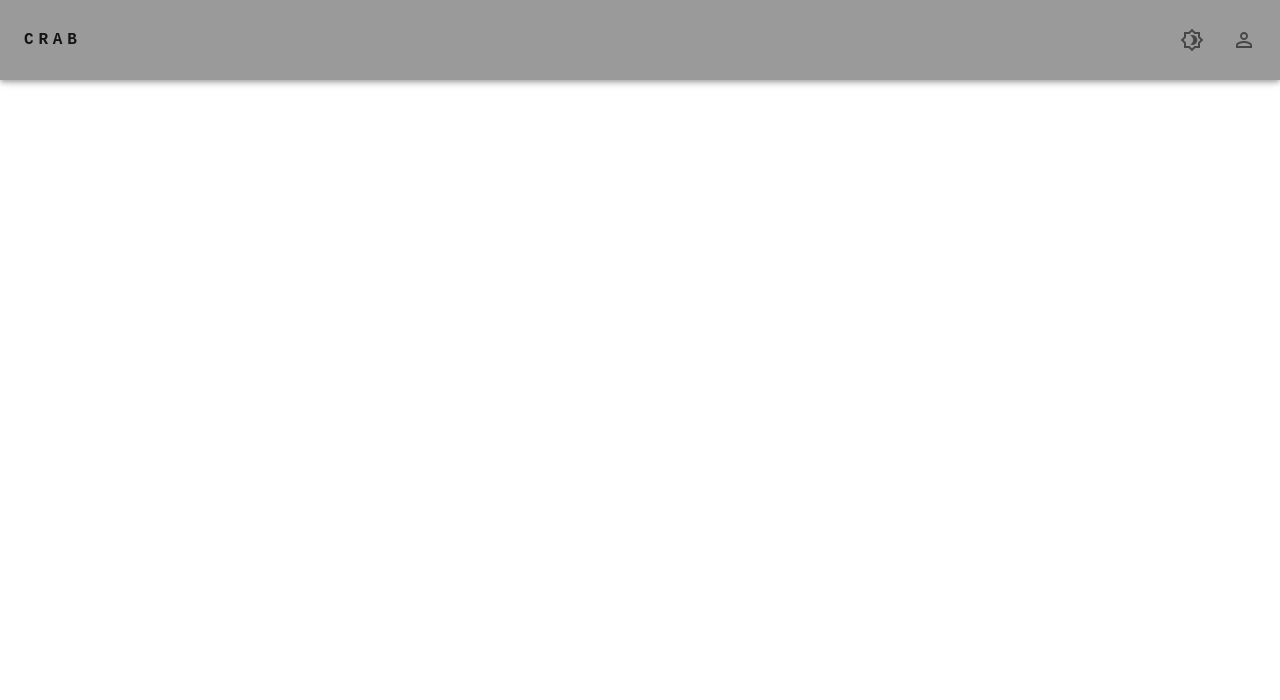
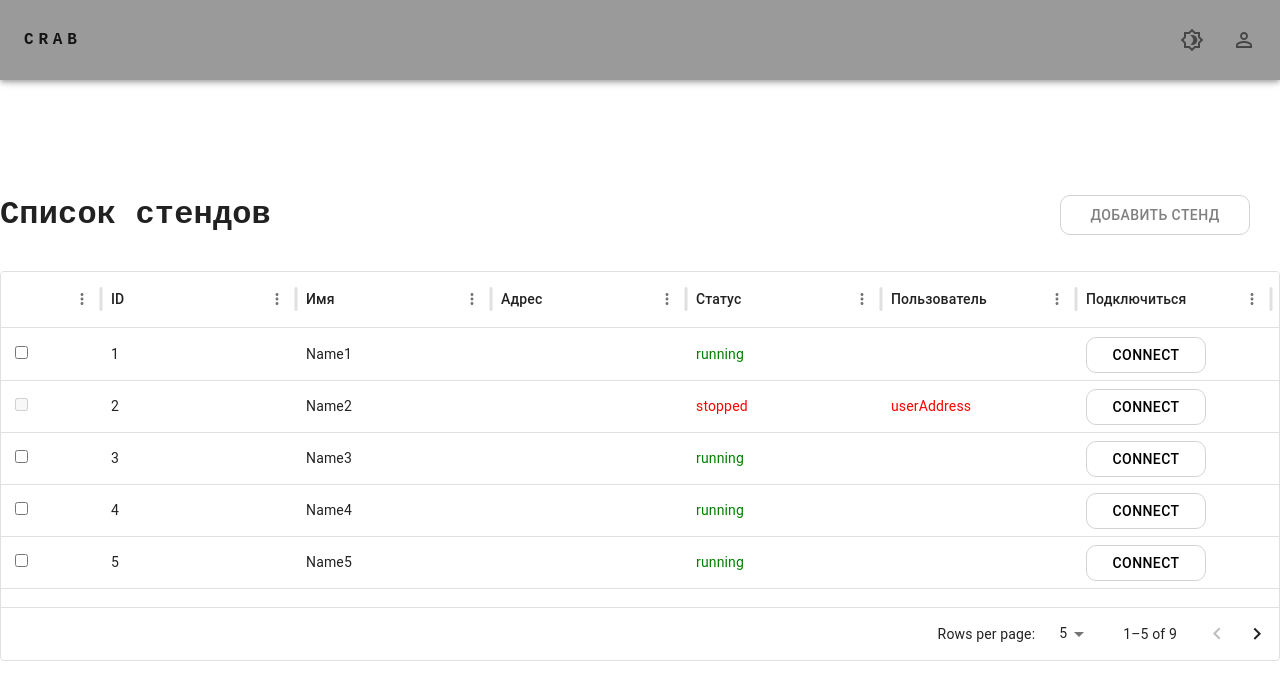
Before and after one commit to KristinaSapega/hh-project, a React (Vite) app in the folder frontend/: page / in a window 1280 px wide. Shown: the top 700 px of the page. Built offline with nearby package versions, Linux system fonts and the light colour scheme.

Commit message:
create mainPage

```diff
--- a/frontend/package.json
+++ b/frontend/package.json
@@ -17,6 +17,7 @@
     "@emotion/styled": "^11.11.0",
     "@mui/icons-material": "^5.15.14",
     "@mui/material": "^5.15.14",
+    "@mui/x-data-grid": "^7.1.0",
     "react": "^18.2.0",
     "react-dom": "^18.2.0",
     "react-router-dom": "^6.22.3"
@@ -34,7 +35,7 @@
     "lint-staged": "^15.2.2",
     "prettier": "^3.2.5",
     "typescript": "^5.2.2",
-    "vite": "^5.2.0"
+    "vite": "^5.2.7"
   },
   "lint-staged": {
     "**/*.{ts,tsx}": [
--- a/frontend/src/App.tsx
+++ b/frontend/src/App.tsx
@@ -6,6 +6,7 @@ import { createTheme, CssBaseline, Box } from '@mui/material';
 
 import Header from './components/Header';
 import Login from './pages/Login';
+import MainPage from './pages/MainPage';
 
 import { routes } from './routes/routes';
 
@@ -44,7 +45,7 @@ const App = () => {
         >
           <Header toggleTheme={toggleTheme} mode={mode} />
           <Routes>
-            <Route path={routes.main} element={<></>} />
+            <Route path={routes.main} element={<MainPage/>} />
             <Route path={routes.login} element={<Login />} />
             <Route path={routes.stand} element={<></>} />
             <Route path="*" element={<></>} />
--- /dev/null
+++ b/frontend/src/pages/MainPage.tsx
@@ -0,0 +1,172 @@
+import { FC } from "react";
+import { useState } from "react";
+import { DataGrid, GridColDef, GridCellParams } from '@mui/x-data-grid';
+import Tooltip from '@mui/material/Tooltip';
+import { Link } from 'react-router-dom';
+import Button from '@mui/material/Button';
+import { useTheme } from '@mui/material/styles';
+import MenuItem from '@mui/material/MenuItem';
+import Menu from '@mui/material/Menu';
+
+
+
+const columns: GridColDef[] = [
+
+  {
+    field: 'checkbox',
+    headerName: '', width: 100,
+    renderCell: (params: GridCellParams) => {
+
+      const isDisabled = params.row.Status !== 'running';
+      const [checked, setChecked] = useState(false);
+      const handleChange = () => {
+        if (isDisabled) return;
+        setChecked(!checked);
+      };
+      const checkboxStyle = isDisabled ? { backgroundColor: 'darkgray' } : {};
+      return (
+        <input type="checkbox" disabled={isDisabled} checked={checked} onChange={handleChange} style={checkboxStyle} />
+      );
+    }
+  },
+
+  {
+    field: 'id',
+    headerName: 'ID',
+    width: 195,
+    renderCell: (params: GridCellParams) => {
+      const value = params.value as number;
+      return (
+        <Tooltip
+          title={`Name: ${value},
+        Option1: ${params.row.logi},
+        Option2: ${value},
+        Option3: ${value}, Option3: ${value}`}
+        >
+          <div>{value}</div>
+        </Tooltip>
+      );
+    }
+  },
+  { field: 'Name', headerName: 'Имя', width: 195 },
+  { field: 'Address', headerName: 'Адрес', width: 195 },
+  {
+    field: 'Status', headerName: 'Статус', width: 195,
+    renderCell: (params: GridCellParams) => (
+      <span style={{ color: params.value === 'running' ? 'green' : 'red' }}>
+        {params.value ? params.value.toString() : ''}
+      </span>
+    )
+  },
+  {field: 'Status2', headerName: 'Пользователь', width: 195,
+    renderCell: (params: GridCellParams) => (
+      <span style={{ color: params.value === '' ? 'green' : 'red' }}>
+        {params.value ? params.value.toString() : ''}
+      </span>
+    )
+  },
+  {
+    field: 'Connect',
+    headerName: 'Подключиться',
+    width: 195,
+    renderCell: () => {
+    const theme = useTheme();
+    const buttonColor = theme.palette.mode === 'light' ? 'white' : 'black';
+      return (
+      <Link to="/target-page">
+        <Button
+          style={{
+            backgroundColor: buttonColor,
+            color: theme.palette.mode === 'light' ? 'black' : 'white',
+            borderRadius: '10px',
+            border: '1px solid lightgrey',
+            width: '120px',
+            height: '36px',
+          }}
+        >
+          Connect
+        </Button>
+      </Link>
+    );
+  },
+},
+
+];
+
+const rows = [
+  { id: 1, Status: 'running', Name: 'Name1', Status2: ''},
+  { id: 2, Status: 'stopped', Name: 'Name2', Status2: 'userAddress'},
+  { id: 3, Status: 'running', Name: 'Name3', Status2: ''},
+  { id: 4, Status: 'running', Name: 'Name4', Status2: ''},
+  { id: 5, Status: 'running', Name: 'Name5', Status2: ''},
+  { id: 6, Status: 'running', Name: 'Name6', Status2: ''},
+  { id: 7, Status: 'stopped', Name: 'Name7', Status2: 'userAddress'},
+  { id: 8, Status: 'running', Name: 'Name8', Status2: ''},
+  { id: 9, Status: 'running', Name: 'Name9', Status2: ''},
+];
+
+
+
+
+const MainPage: FC  = () => {
+  const [, setAnchorEl] = useState<null | HTMLElement>(null);
+  const [standMenuAnchorEl, setStandMenuAnchorEl] = useState<null | HTMLElement>(null);
+
+  const handleAddStandClick = (event: React.MouseEvent<HTMLButtonElement>) => {
+    setStandMenuAnchorEl(event.currentTarget);
+  };
+
+  const handleClose = () => {
+    setAnchorEl(null);
+    setStandMenuAnchorEl(null);
+  };
+
+  const theme = useTheme();
+  return (
+    <div>
+      <div style={{ display: 'flex', justifyContent: 'space-between', alignItems: 'center', paddingTop: '90px' }}>
+        <h1 style={{ fontFamily: 'monospace, Responsive, Arial, sans-serif' }}>Список стендов</h1>
+        <Button
+          aria-controls="add-stand-menu"
+          aria-haspopup="true"
+          onClick={handleAddStandClick}
+          style={{
+            backgroundColor: theme.palette.mode === 'light' ? 'white' : theme.palette.background.paper,
+            color: 'grey',
+            borderRadius: '10px',
+            border: '1px solid lightgrey',
+            width: '190px',
+            height: '40px',
+            margin: '0 30px'
+          }}
+        >
+          Добавить стенд
+        </Button>
+        <Menu
+          anchorEl={standMenuAnchorEl}
+          open={Boolean(standMenuAnchorEl)}
+          onClose={handleClose}
+          id="add-stand-menu"
+        >
+          <MenuItem>Стенд 1 - IP: 000.000.0.0</MenuItem>
+          <MenuItem>Стенд 2 - IP: 000.000.1.1</MenuItem>
+        </Menu>
+      </div>
+      <div style={{ height: '600px', width: '100%', overflow: '', paddingTop: '10px', paddingBottom: '200px' }}>
+        <DataGrid
+          rows={rows}
+          columns={columns}
+          initialState={{
+            pagination: {
+              paginationModel: { page: 0, pageSize: 5 },
+            },
+          }}
+          pageSizeOptions={[5, 10]}
+
+        />
+      </div>
+
+    </div>
+  );
+}
+export default MainPage;
```
Also changed, not shown: 2 other files (tests, documents, lock files or other folders).
